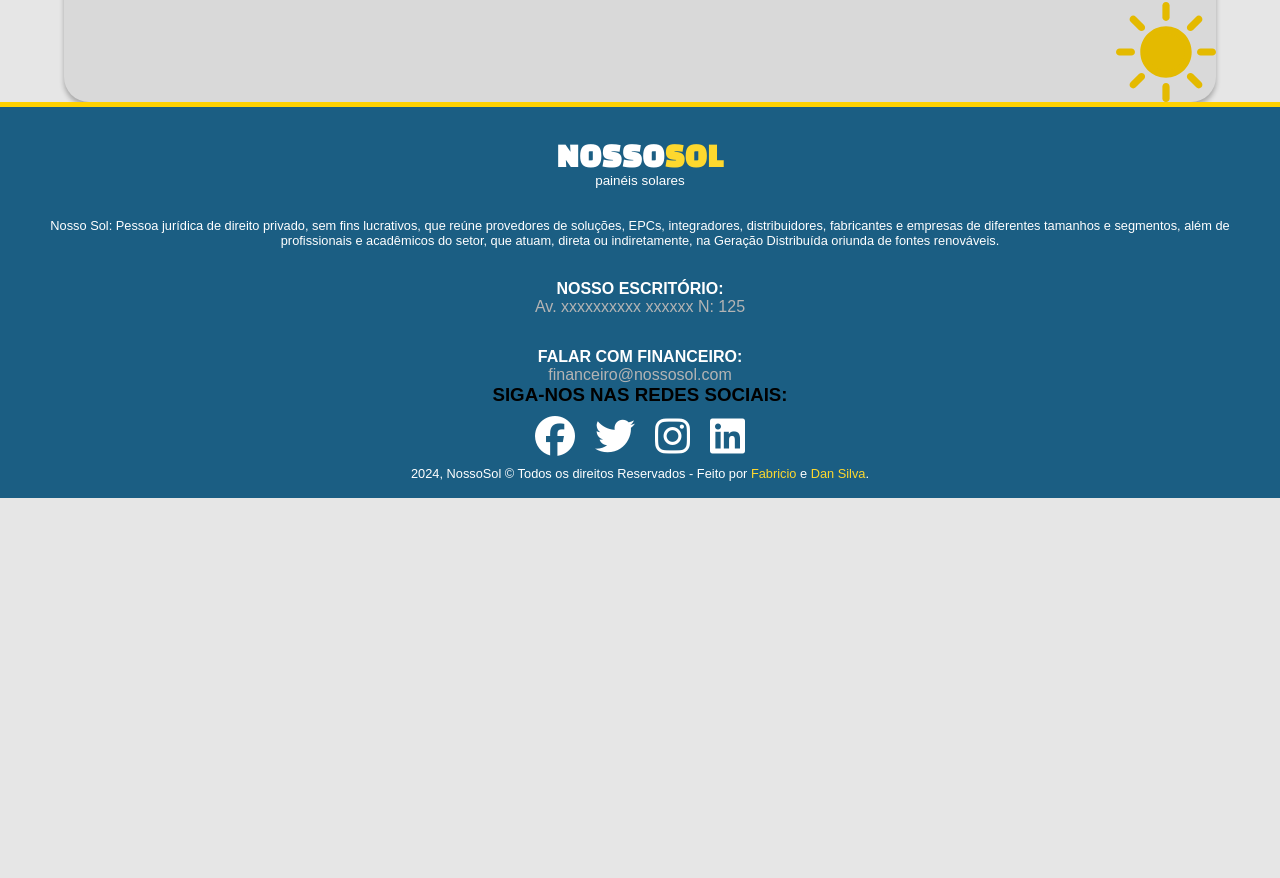
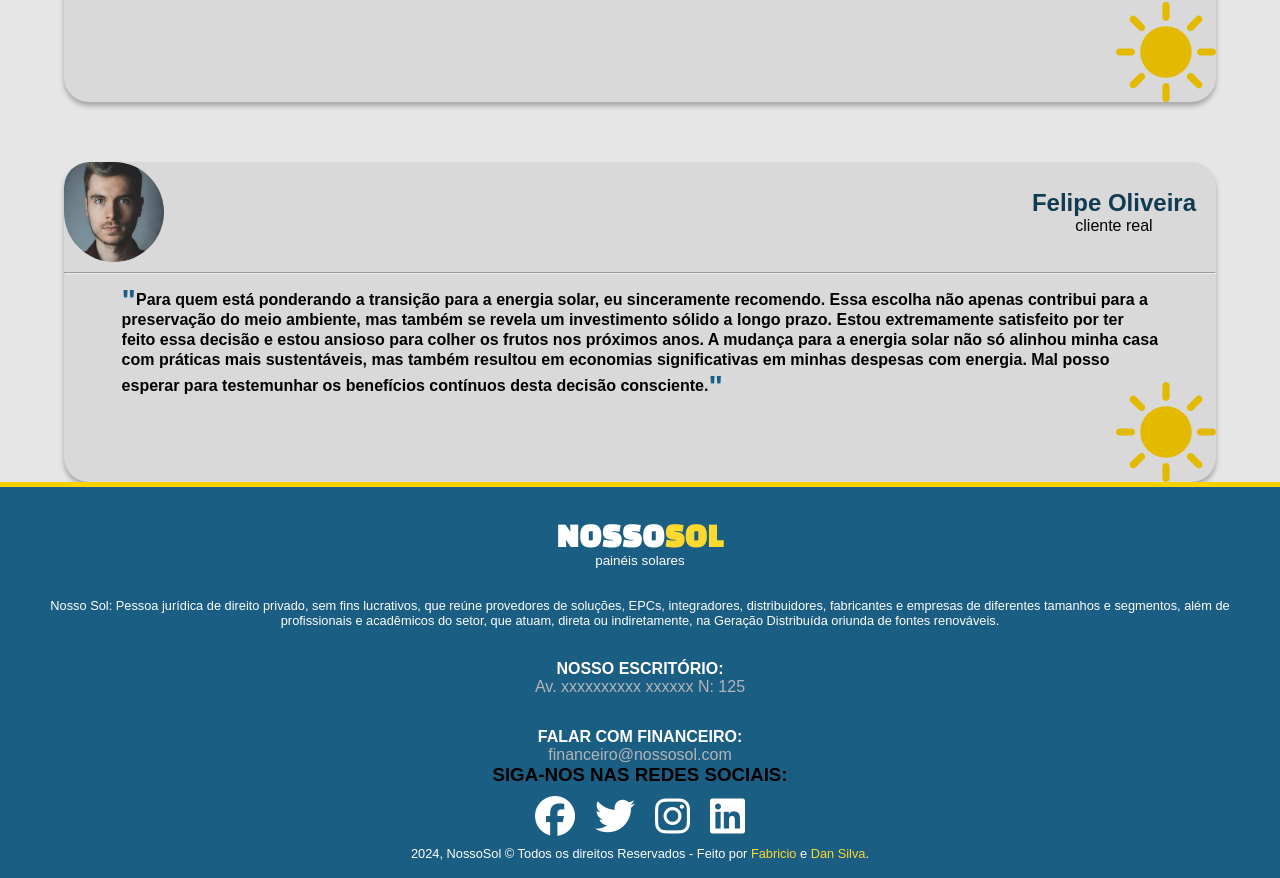
Before and after one commit to Dannick10/nosso-sol, a React (Vite) app: page / in a window 1280 px wide. Shown: the part 1892-2770 px from the top of the page. Before the commit the page ends 2390 px from the top, so only its background shows below. Built offline with nearby package versions, Linux system fonts and the light colour scheme.

Commit message:
terminando cards

```diff
--- a/src/App.jsx
+++ b/src/App.jsx
@@ -8,6 +8,7 @@ import header_world from "./img/header_world.svg";
 import Reactangle from "./img/Rectangle.svg";
 import sun from "./img/sun.svg"
 import Luciana from "./img/Luciana.webp"
+import Felipe from "./img/Felipe.webp"
 
 //Componentes
 import Nav from "./componentes/Nav/Nav";
@@ -128,6 +129,35 @@ function App() {
 
        </section>
 
+       <section className="c-depoimentos">
+
+         <div className="d1">
+           <div className="photo-name">
+             <span
+               className="img"
+               style={{
+                 backgroundImage:
+                   `url(${Felipe})`,
+               }}
+             ></span>
+
+             <div className="name-carrossel">
+               <h3>
+Felipe Oliveira</h3>
+               <p>cliente real</p>
+             </div>
+
+
+           </div>
+
+           <hr className="line-card"/>
+
+           <p className="carrosel-descricao">Para quem está ponderando a transição para a energia solar, eu sinceramente recomendo. Essa escolha não apenas contribui para a preservação do meio ambiente, mas também se revela um investimento sólido a longo prazo. Estou extremamente satisfeito por ter feito essa decisão e estou ansioso para colher os frutos nos próximos anos. A mudança para a energia solar não só alinhou minha casa com práticas mais sustentáveis, mas também resultou em economias significativas em minhas despesas com energia. Mal posso esperar para testemunhar os benefícios contínuos desta decisão consciente.</p>
+         </div>
+
+
+       </section>
+
       </main>
 
       <Footer />
--- a/src/estilos/header/header.css
+++ b/src/estilos/header/header.css
@@ -195,6 +195,7 @@ text-align: center;
     background-size: 100px;
     background-repeat: no-repeat;
     overflow: hidden;
+
 }
 
 
@@ -241,6 +242,7 @@ text-align: center;
     margin: 10px auto;
     line-height: 20px;
     overflow-y: scroll;
+
 }
 
 .carrosel-descricao::before{
```
Also changed, not shown: src/img/Felipe.webp (added).
